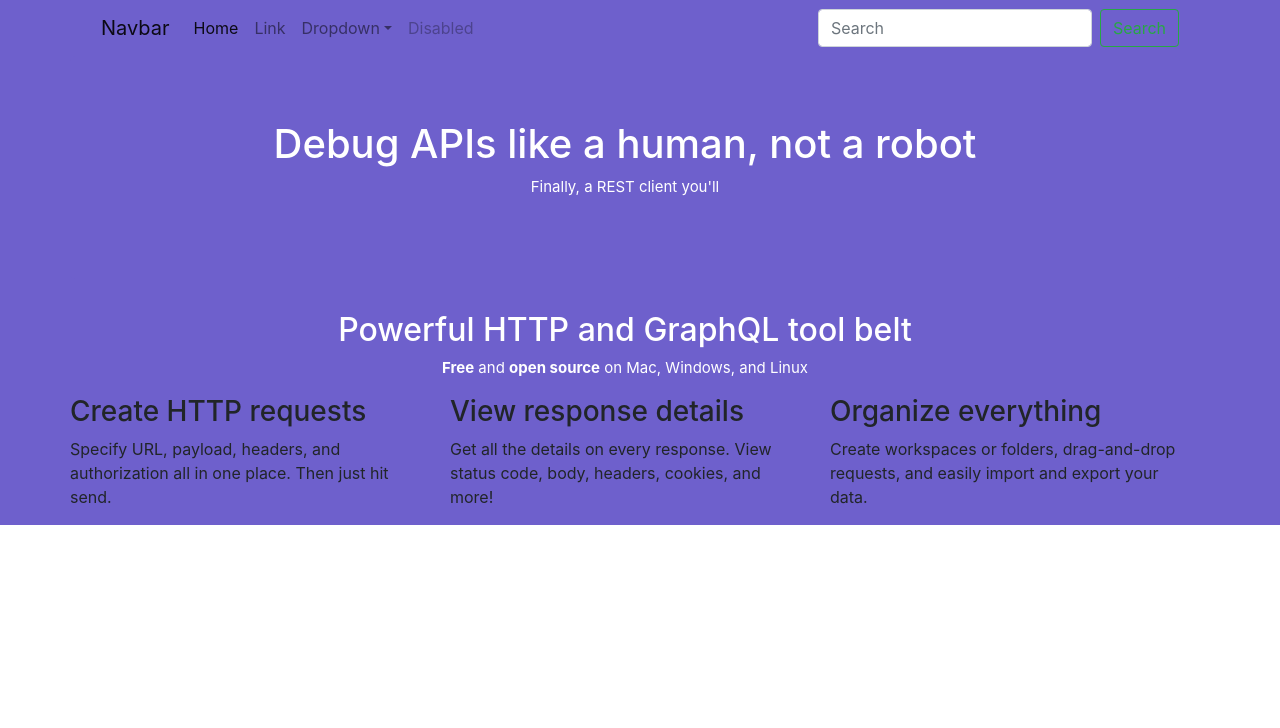
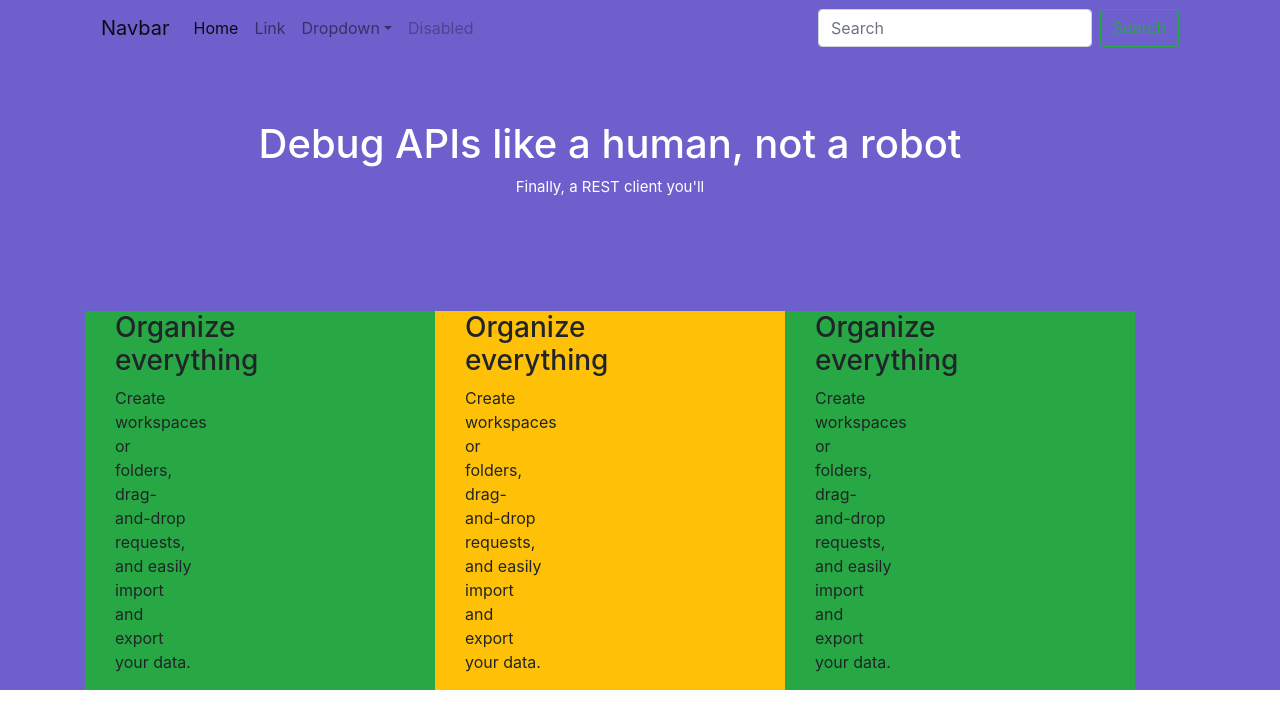
Before and after one commit to superdev905/10secondcode, a React app: page / in a window 1280 px wide. Shown: the top 728 px of the page. Built offline with nearby package versions, Linux system fonts and the light colour scheme.

Commit message:
Modified layout

```diff
--- a/src/Components/Main.js
+++ b/src/Components/Main.js
@@ -4,8 +4,8 @@ import React from 'react';
 class Main extends React.Component {
   render() {
     return (
-        <div className="row">
-            <div className="row container">
+        <div className="row  col-sm-12 col-md-12 col-lg-12 container-fluid">
+            <div className="row container container-fluid">
                 <div className="jumbotron container jumbotron-bg">
                     <div className="container">
                         <div className="row">
@@ -17,17 +17,12 @@ class Main extends React.Component {
                     </div>
                 </div>
             </div>
+            <div className="row  col-sm-12 col-md-12 col-lg-12 container-fluid">
+                <section className="no-margin padding-top-lg padding-bottom-lg">
+                    <div className="container-fluid">
                         <div className="row">
-                <section className="no-margin padding-top-lg padding-bottom-lg">
-                    <div className="container center">
-                        <div className="row">
-                            <div className="col-12 main-text">
-                                <h2 className="text-xxl">Powerful HTTP and GraphQL tool belt</h2>
-                                <p className="text-lg"><strong>Free</strong> and <strong>open source</strong> on Mac, Windows, and Linux</p>
-                            </div>
-                        </div>
-                        <div className="row">
-                            <div className="col-4 padding-top">
+                            <div className="col-sm bg-success">
+                                <div className="col-4 col-sm-4 col-md-4 col-lg-4 padding-top">
                                     <div className="img--promo">
                                         <div className="gatsby-image-outer-wrapper" >
                                             <div className="gatsby-image-wrapper" >
@@ -35,11 +30,12 @@ class Main extends React.Component {
                                             </div>
                                         </div>
                                     </div>
-                                <h3>Create HTTP requests</h3>
-                                <p>Specify URL, payload, headers, and authorization all in one place. Then just hit send.</p>
+                                    <h3>Organize everything</h3>
+                                    <p>Create workspaces or folders, drag-and-drop requests, and easily import and export your data.</p>
                                 </div>
-
-                            <div className="col-4 padding-top">
+                            </div>
+                            <div className="col-sm bg-warning">
+                                <div className="col-4 col-sm-4 col-md-4 col-lg-4 padding-top">
                                     <div className="img--promo">
                                         <div className="gatsby-image-outer-wrapper" >
                                             <div className="gatsby-image-wrapper" >
@@ -47,11 +43,12 @@ class Main extends React.Component {
                                             </div>
                                         </div>
                                     </div>
-                                <h3>View response details</h3>
-                                <p>Get all the details on every response. View status code, body, headers, cookies, and more!</p>
+                                    <h3>Organize everything</h3>
+                                    <p>Create workspaces or folders, drag-and-drop requests, and easily import and export your data.</p>
                                 </div>
-
-                            <div className="col-4 padding-top">
+                            </div>
+                            <div className="col-sm bg-success">
+                                <div className="col-4 col-sm-4 col-md-4 col-lg-4 padding-top">
                                     <div className="img--promo">
                                         <div className="gatsby-image-outer-wrapper" >
                                             <div className="gatsby-image-wrapper" >
@@ -64,8 +61,10 @@ class Main extends React.Component {
                                 </div>
                             </div>
                         </div>
+                    </div>
                 </section>
             </div>
+
         </div>
     )
   }
```
Lines whose indentation alone changed are shown as unchanged.
